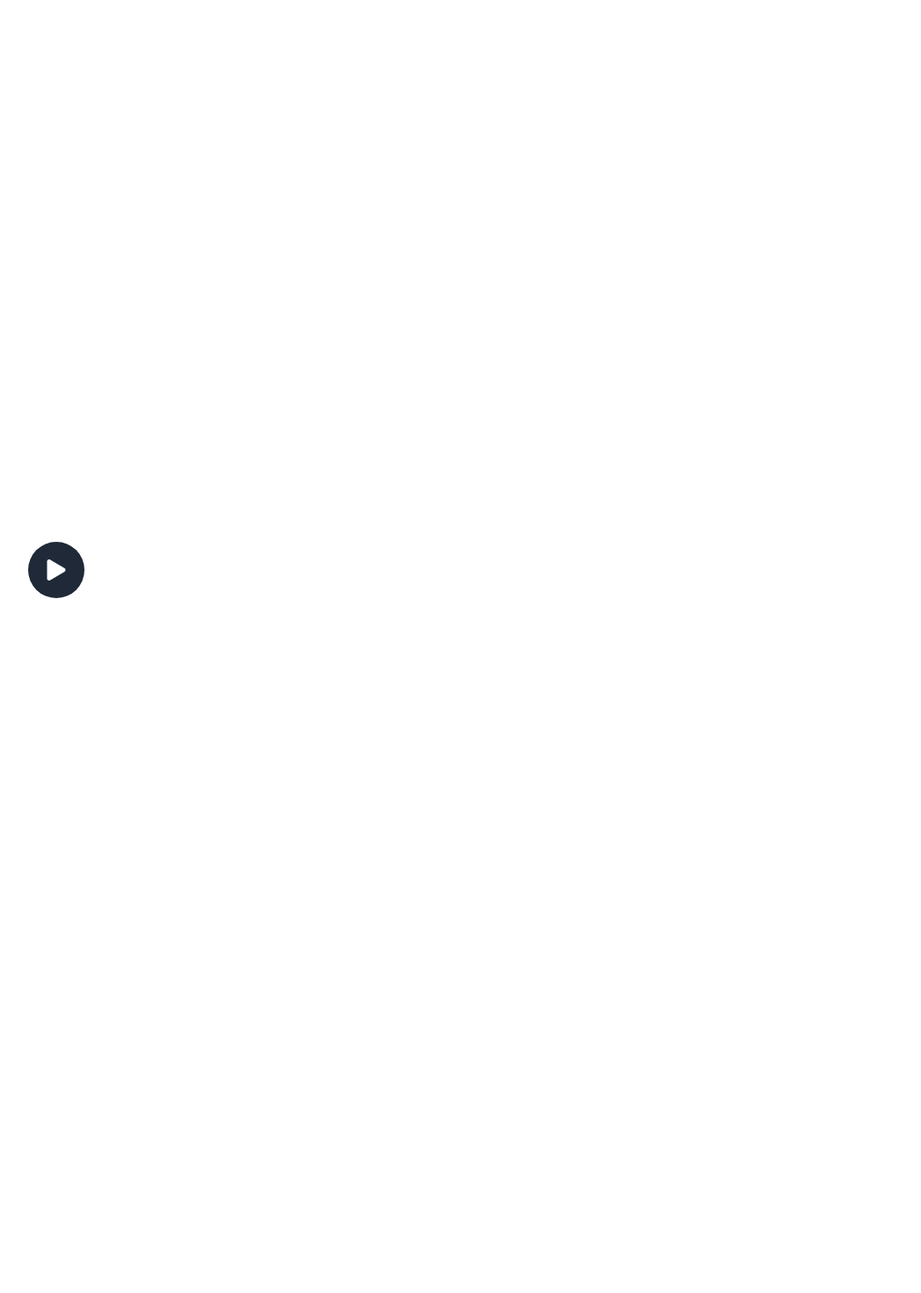
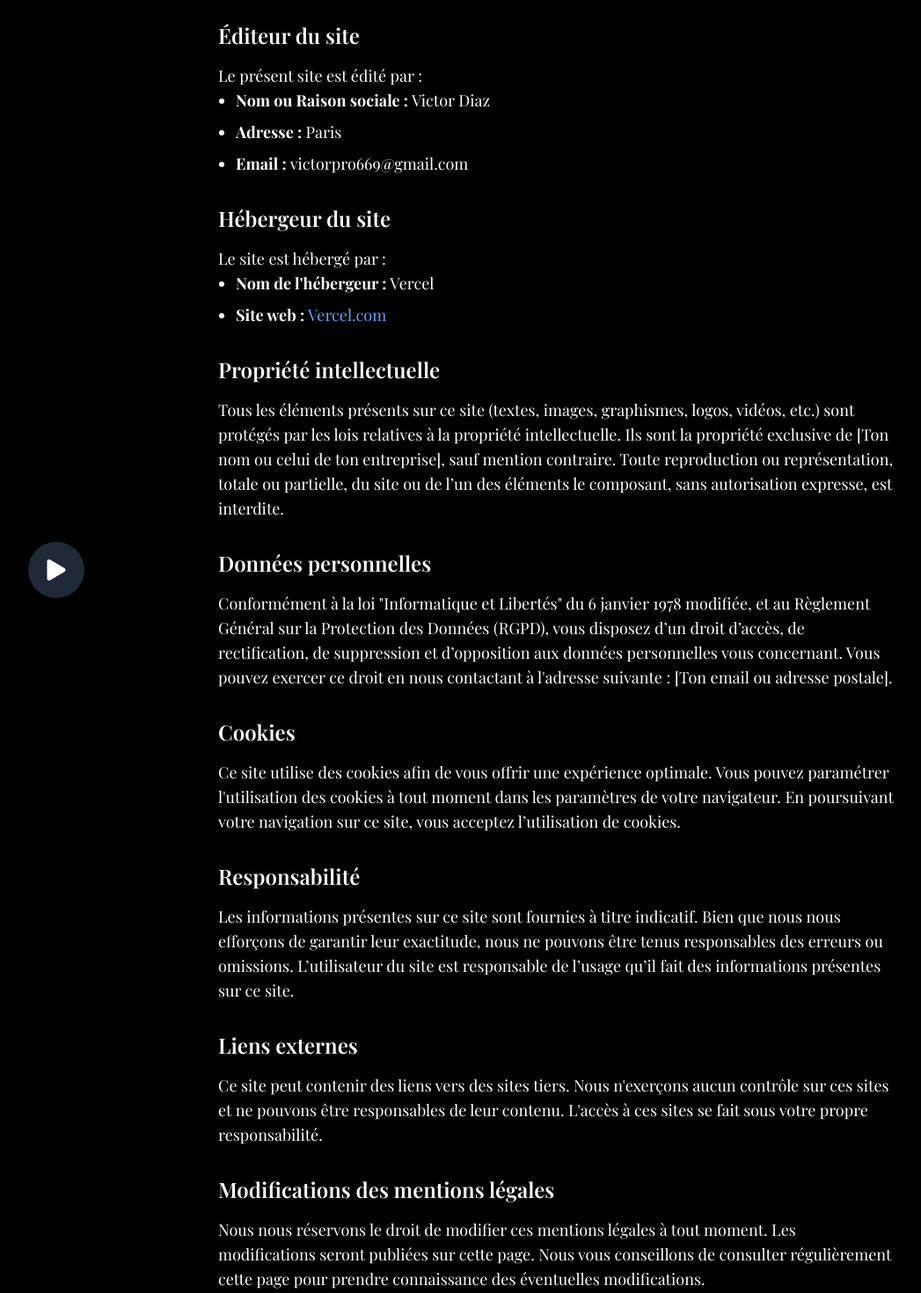
Before and after one commit to VictorLuigi27/victor, a React (Vite) app: page /mentions-legales in a window 1280 px wide. Before the commit this address had no page. Shown: the part 80-1550 px from the top of the page at 88% size, without its empty margins (8-1055 px from the left). Before the commit the page ends 800 px from the top, so only its background shows below. Built offline with nearby package versions, Linux system fonts and the light colour scheme; a web font is replaced by a local one.

Commit message:
mentions legales

```diff
--- a/src/App.tsx
+++ b/src/App.tsx
@@ -8,6 +8,7 @@ import Parcours from './components/parcours/Parcours.tsx';
 import Profil from './components/profil/Profil.tsx';
 import Projets from './components/projets/Projets.tsx';
 import { FaPlay, FaPause, FaBars } from "react-icons/fa";
+import Mentions from './components/mentions/Mentions.tsx';
 
 function App() {
   const [isMenuOpen, setIsMenuOpen] = useState(false);
@@ -90,6 +91,7 @@ function App() {
           <Route path="/experiences-formations" element={<Parcours />} />
           <Route path="/mon-profil" element={<Profil />} />
           <Route path="/projets" element={<Projets />} />
+          <Route path="/mentions-legales" element={<Mentions />} />
         </Routes>
       </div>
     </Router>
--- /dev/null
+++ b/src/components/mentions/Mentions.tsx
@@ -0,0 +1,87 @@
+export default function Mentions() {
+    return (
+      <div className="min-h-screen bg-black text-white flex flex-col justify-center items-center p-8">
+        <h1 className="text-4xl font-bold mb-8">Mentions Légales</h1>
+
+        <div className="max-w-3xl w-full space-y-8 text-lg">
+          {/* Éditeur du site */}
+          <section>
+            <h2 className="text-2xl font-semibold mb-4">Éditeur du site</h2>
+            <p>
+              Le présent site est édité par :
+            </p>
+            <ul className="list-disc ml-5 space-y-2">
+              <li><strong>Nom ou Raison sociale :</strong> Victor Diaz </li>
+              <li><strong>Adresse :</strong> Paris </li>
+              <li><strong>Email :</strong> victorpro669@gmail.com </li>
+            </ul>
+          </section>
+
+          {/* Hébergeur du site */}
+          <section>
+            <h2 className="text-2xl font-semibold mb-4">Hébergeur du site</h2>
+            <p>
+              Le site est hébergé par :
+            </p>
+            <ul className="list-disc ml-5 space-y-2">
+              <li><strong>Nom de l'hébergeur :</strong> Vercel </li>
+              <li><strong>Site web :</strong> <a href="https://vercel.com/" className="text-blue-400 hover:underline">Vercel.com</a></li>
+            </ul>
+          </section>
+
+          {/* Propriété intellectuelle */}
+          <section>
+            <h2 className="text-2xl font-semibold mb-4">Propriété intellectuelle</h2>
+            <p>
+              Tous les éléments présents sur ce site (textes, images, graphismes, logos, vidéos, etc.) sont protégés par les lois relatives à la propriété intellectuelle. Ils sont la propriété exclusive de [Ton nom ou celui de ton entreprise], sauf mention contraire. Toute reproduction ou représentation, totale ou partielle, du site ou de l’un des éléments le composant, sans autorisation expresse, est interdite.
+            </p>
+          </section>
+
+          {/* Données personnelles */}
+          <section>
+            <h2 className="text-2xl font-semibold mb-4">Données personnelles</h2>
+            <p>
+              Conformément à la loi "Informatique et Libertés" du 6 janvier 1978 modifiée, et au Règlement Général sur la Protection des Données (RGPD), vous disposez d’un droit d’accès, de rectification, de suppression et d’opposition aux données personnelles vous concernant. Vous pouvez exercer ce droit en nous contactant à l'adresse suivante : [Ton email ou adresse postale].
+            </p>
+          </section>
+
+          {/* Cookies */}
+          <section>
+            <h2 className="text-2xl font-semibold mb-4">Cookies</h2>
+            <p>
+              Ce site utilise des cookies afin de vous offrir une expérience optimale. Vous pouvez paramétrer l'utilisation des cookies à tout moment dans les paramètres de votre navigateur. En poursuivant votre navigation sur ce site, vous acceptez l’utilisation de cookies.
+            </p>
+          </section>
+
+          {/* Responsabilité */}
+          <section>
+            <h2 className="text-2xl font-semibold mb-4">Responsabilité</h2>
+            <p>
+              Les informations présentes sur ce site sont fournies à titre indicatif. Bien que nous nous efforçons de garantir leur exactitude, nous ne pouvons être tenus responsables des erreurs ou omissions. L’utilisateur du site est responsable de l’usage qu’il fait des informations présentes sur ce site.
+            </p>
+          </section>
+
+          {/* Liens externes */}
+          <section>
+            <h2 className="text-2xl font-semibold mb-4">Liens externes</h2>
+            <p>
+              Ce site peut contenir des liens vers des sites tiers. Nous n'exerçons aucun contrôle sur ces sites et ne pouvons être responsables de leur contenu. L'accès à ces sites se fait sous votre propre responsabilité.
+            </p>
+          </section>
+
+          {/* Modifications des mentions légales */}
+          <section>
+            <h2 className="text-2xl font-semibold mb-4">Modifications des mentions légales</h2>
+            <p>
+              Nous nous réservons le droit de modifier ces mentions légales à tout moment. Les modifications seront publiées sur cette page. Nous vous conseillons de consulter régulièrement cette page pour prendre connaissance des éventuelles modifications.
+            </p>
+          </section>
+
+          {/* Footer */}
+          <footer className="mt-12 text-center text-sm text-gray-400">
+            <p>&copy; 2024 Victor. Tous droits réservés.</p>
+          </footer>
+        </div>
+      </div>
+    );
+  }
--- a/src/components/profil/Profil.tsx
+++ b/src/components/profil/Profil.tsx
@@ -1,4 +1,5 @@
 import { motion } from "framer-motion";
+import { Link } from "react-router-dom"; // Assure-toi d'importer Link si tu utilises React Router
 
 export default function Profil() {
   return (
@@ -63,7 +64,7 @@ export default function Profil() {
 
         <ul className="space-y-4">
           <motion.li
-            className="bg-neutral-600 rounded-md flex items-center p-2 w-[80%] space-x-4 mx-auto lg:p-4 lg:space-x-10"  // Ajuste la largeur ici
+            className="bg-neutral-600 rounded-md flex items-center p-2 w-[80%] space-x-4 mx-auto lg:p-4 lg:space-x-10"
             initial={{ opacity: 0, x: -20 }}
             animate={{ opacity: 1, x: 0 }}
             transition={{ duration: 0.6 }}
@@ -77,7 +78,7 @@ export default function Profil() {
           </motion.li>
 
           <motion.li
-            className="bg-neutral-600 rounded-md flex items-center p-2 w-[80%] space-x-4 mx-auto lg:p-4 lg:space-x-10"  // Ajuste la largeur ici
+            className="bg-neutral-600 rounded-md flex items-center p-2 w-[80%] space-x-4 mx-auto lg:p-4 lg:space-x-10"
             initial={{ opacity: 0, x: -20 }}
             animate={{ opacity: 1, x: 0 }}
             transition={{ duration: 0.6, delay: 0.2 }}
@@ -91,7 +92,7 @@ export default function Profil() {
           </motion.li>
 
           <motion.li
-            className="bg-neutral-600 rounded-md flex items-center p-2 w-[80%] space-x-4 mx-auto lg:p-4 lg:space-x-10"  // Ajuste la largeur ici
+            className="bg-neutral-600 rounded-md flex items-center p-2 w-[80%] space-x-4 mx-auto lg:p-4 lg:space-x-10"
             initial={{ opacity: 0, x: -20 }}
             animate={{ opacity: 1, x: 0 }}
             transition={{ duration: 0.6, delay: 0.4 }}
@@ -105,7 +106,7 @@ export default function Profil() {
           </motion.li>
 
           <motion.li
-            className="bg-neutral-600 rounded-md flex items-center p-2 w-[80%] space-x-4 mx-auto lg:p-4 lg:space-x-10"  // Ajuste la largeur ici
+            className="bg-neutral-600 rounded-md flex items-center p-2 w-[80%] space-x-4 mx-auto lg:p-4 lg:space-x-10"
             initial={{ opacity: 0, x: -20 }}
             animate={{ opacity: 1, x: 0 }}
             transition={{ duration: 0.6, delay: 0.6 }}
@@ -118,9 +119,20 @@ export default function Profil() {
             />
           </motion.li>
         </ul>
+
+        {/* Bouton vers les mentions légales */}
+        <div className="mt-8 text-center">
+          <Link
+            to="/mentions-legales"  // Remplace par l'URL correcte de ta page Mentions Légales
+            className="text-white text-sm underline hover:text-gray-400 transition-colors"
+          >
+            Mentions légales
+          </Link>
+        </div>
       </motion.div>
     </div>
   );
 }
 
+
 // Mobile OK - Desktop OK
```
